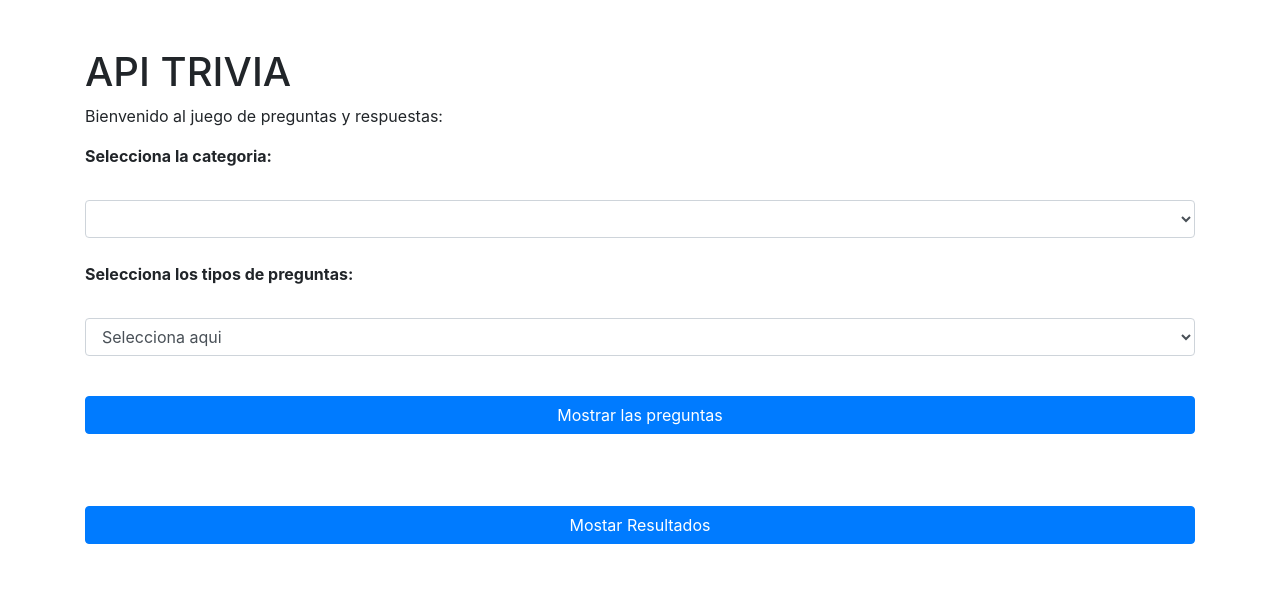
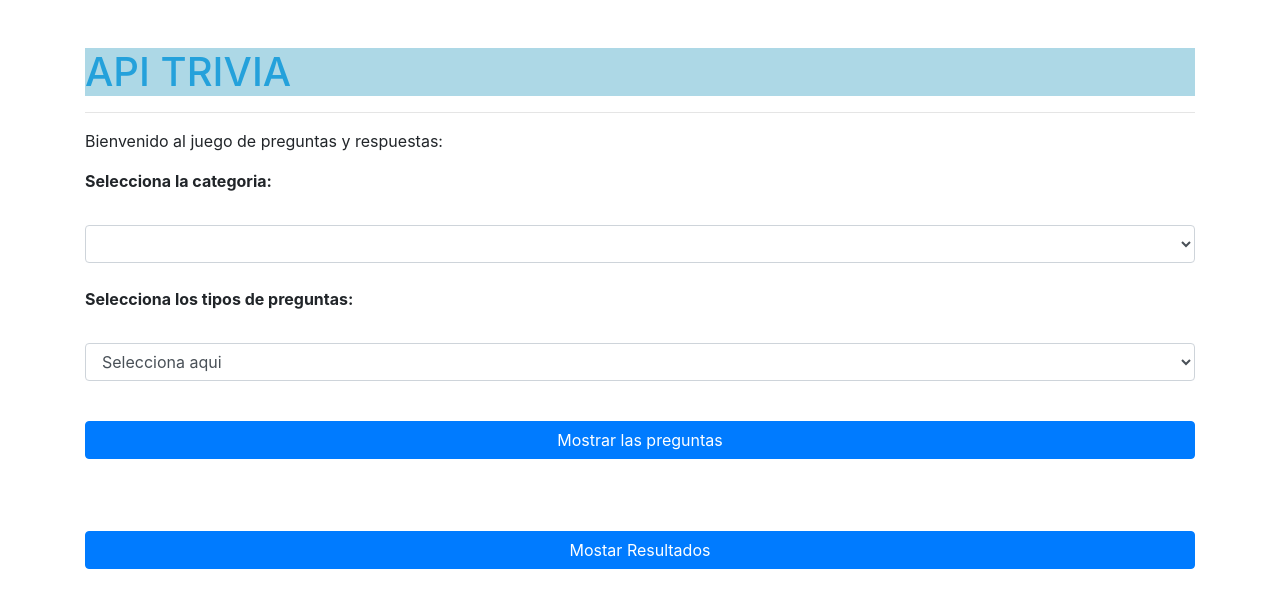
Before and after one commit to glenda123/API-trivia, a plain HTML site: page index.html in a window 1280 px wide. Drawn offline with nearby package versions, Linux system fonts and the light colour scheme; no server answers.

Commit message:
Subiendo ultimos cambios

```diff
--- a/index.html
+++ b/index.html
@@ -3,14 +3,15 @@
 <head>
     <meta charset="UTF-8">
     <meta name="viewport" content="width=device-width, initial-scale=1.0">
-    <title>Document</title>
+    <title>API TRIVIA</title>
     <link rel="stylesheet" href="https://stackpath.bootstrapcdn.com/bootstrap/4.3.1/css/bootstrap.min.css" integrity="sha384-ggOyR0iXCbMQv3Xipma34MD+dH/1fQ784/j6cY/iJTQUOhcWr7x9JvoRxT2MZw1T" crossorigin="anonymous">
-    <link rel="stylesheest" href="./styles.css">
+    <link rel="stylesheet" href="./styles.css">
 </head>
 <body>
     <div class="container mt-5">
 
             <h1 class='title'>API TRIVIA</h1>
+            <hr/>
             <p>Bienvenido al juego de preguntas y respuestas:</p>
             <div class="form-group">
                 <label for="select-categories"><b>Selecciona la categoria:</b></label><br><br>
--- a/styles.css
+++ b/styles.css
@@ -1,4 +1,4 @@
-body{
+.title{
     color: hsl(199, 72%, 50%);
 
     background-color: lightblue;
```
